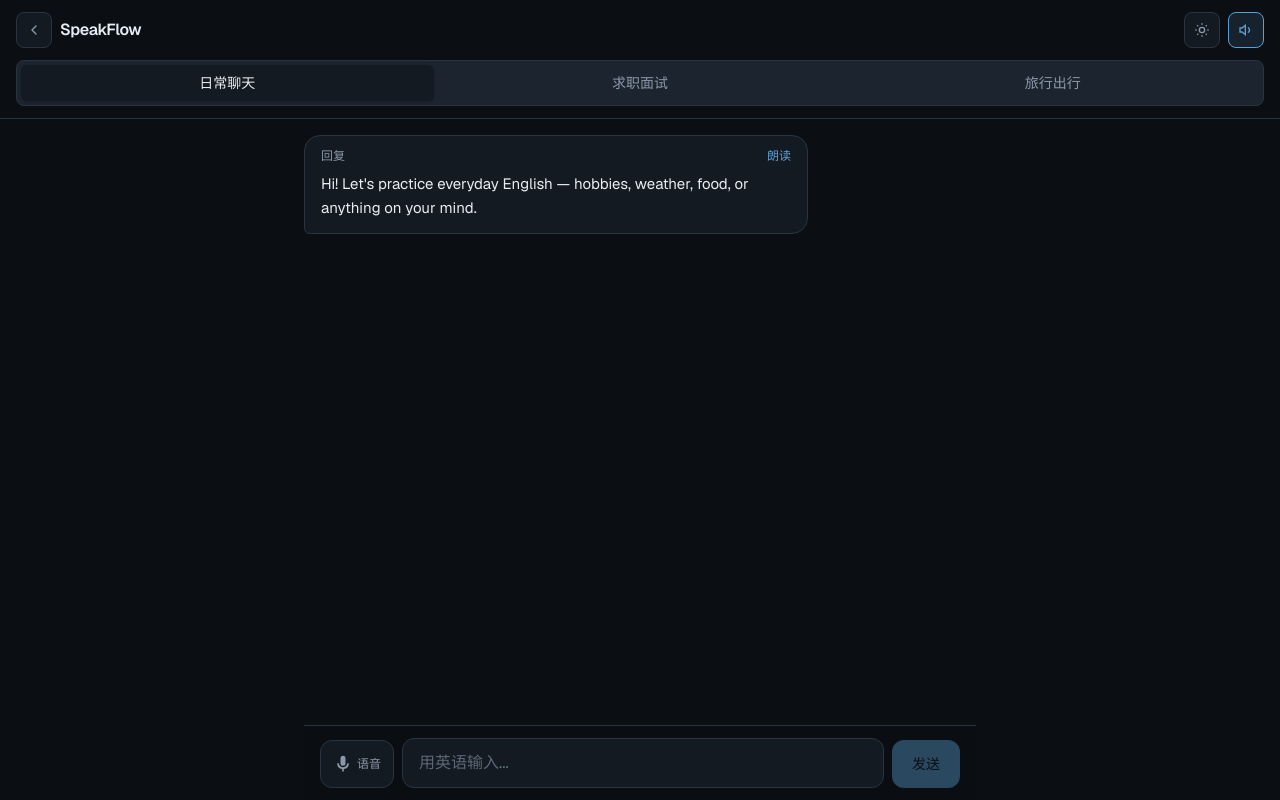
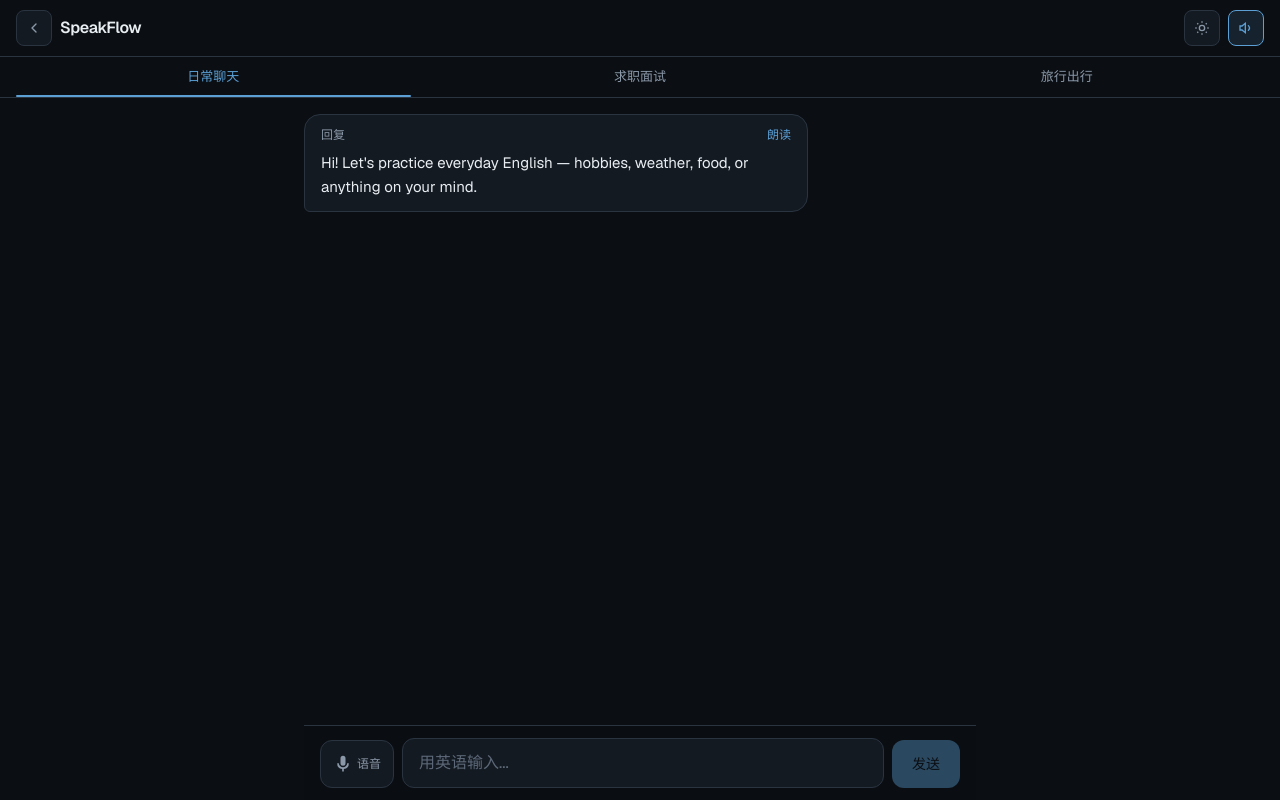
Before and after one commit to Ooo-Q/speakflow, a Next.js app: page /chat in a window 1280 px wide. Built offline with nearby package versions, Linux system fonts and the light colour scheme.

Commit message:
Restyle scenario picker as lightweight underline tabs.

```diff
--- a/src/components/chat/ChatRoom.tsx
+++ b/src/components/chat/ChatRoom.tsx
@@ -181,8 +181,8 @@ export function ChatRoom() {
 
   return (
     <div className="flex h-dvh max-h-dvh flex-col overflow-hidden bg-[var(--sf-bg)] text-[var(--sf-text)]">
-      <header className="z-10 shrink-0 space-y-3 border-b border-[var(--sf-border)] px-4 py-3">
-        <div className="flex items-center gap-2">
+      <header className="z-10 shrink-0 border-b border-[var(--sf-border)]">
+        <div className="flex items-center gap-2 px-4 py-2.5">
           <Link
             href="/"
             className="flex h-9 w-9 shrink-0 touch-manipulation items-center justify-center rounded-lg border border-[var(--sf-border)] bg-[var(--sf-surface)] text-[var(--sf-muted)] transition active:scale-[0.98] hover:text-[var(--sf-text)]"
--- a/src/components/chat/ScenarioPicker.tsx
+++ b/src/components/chat/ScenarioPicker.tsx
@@ -15,7 +15,7 @@ export function ScenarioPicker({
 }: ScenarioPickerProps) {
   return (
     <div
-      className="flex rounded-lg border border-[var(--sf-border)] bg-[var(--sf-surface-2)] p-1"
+      className="flex border-t border-[var(--sf-border)]"
       role="tablist"
       aria-label="练习场景"
     >
@@ -29,13 +29,21 @@ export function ScenarioPicker({
             aria-selected={active}
             disabled={disabled}
             onClick={() => onChange(scenario.id)}
-            className={`min-h-9 flex-1 touch-manipulation rounded-md px-2 py-1.5 text-center text-sm transition active:scale-[0.98] disabled:opacity-50 ${
+            className={`relative flex-1 touch-manipulation py-2.5 text-center text-[13px] font-medium transition active:opacity-70 disabled:opacity-40 ${
               active
-                ? "bg-[var(--sf-surface)] text-[var(--sf-text)] shadow-sm"
+                ? "text-[var(--sf-accent)]"
                 : "text-[var(--sf-muted)] hover:text-[var(--sf-text)]"
             }`}
           >
             {scenario.label}
+            <span
+              className={`absolute inset-x-4 bottom-0 h-0.5 rounded-full transition-all duration-200 ${
+                active
+                  ? "bg-[var(--sf-accent)] opacity-100"
+                  : "bg-transparent opacity-0"
+              }`}
+              aria-hidden
+            />
           </button>
         );
       })}
```
